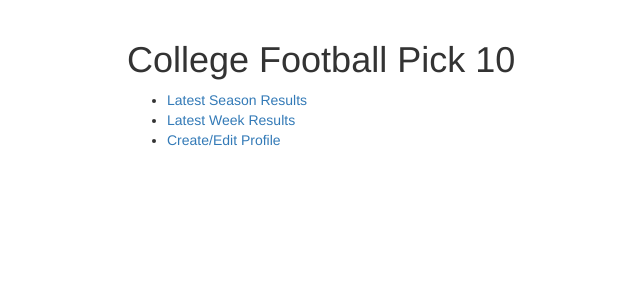
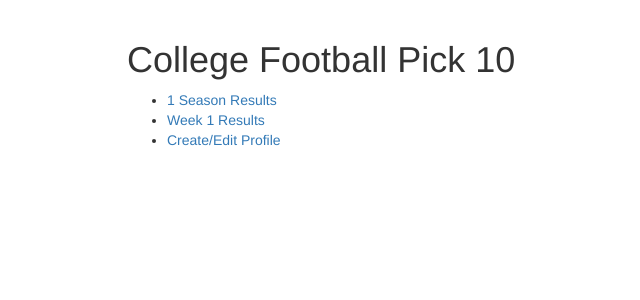
Before and after one commit to blreams/collegefootballpick10, a Django app: template templates/pick10/index.html in a window 1280 px wide. Shown: the part 52-352 px from the top of the page, without its empty margins (138-778 px from the left). Run offline with Django 3.2, Linux system fonts and the light colour scheme; the template is opened without the code that fills it: most values are stand-ins (such as "Sample title", 1, 10 or a date in 2020); some libraries are stand-ins or nearby versions.

Commit message:
slight modification to link text on index page

```diff
--- a/templates/pick10/index.html
+++ b/templates/pick10/index.html
@@ -13,14 +13,14 @@
 {% block body_block %}
 {% if year_num > 0 %}
 <ul>
-    <li><a href="{% url 'overall_results' year_num %}">Latest Season Results</a></li>
-    <li><a href="{% url 'week_results' year_num week_num %}">Latest Week Results</a></li>
+    <li><a href="{% url 'overall_results' year_num %}">{{year_num}} Season Results</a></li>
+    <li><a href="{% url 'week_results' year_num week_num %}">Week {{week_num}} Results</a></li>
     {% if profile == None %}
     <li><a href="{% url 'profile' %}">Create/Edit Profile</a></li>
     {% elif profile.player == None %}
     <li>...Waiting for Commissioner to create Player link...</li>
     {% else %}
-    <li><a href="{% url 'player_results' year_num week_num profile.player.id %}">Latest Pick Results</a></li>
+    <li><a href="{% url 'player_results' year_num week_num profile.player.id %}">Week {{week_num}} Pick Results</a></li>
     <li><a href="{% url 'enter_picks' year_num week_num profile.player.id %}">Enter/Modify Picks</a></li>
     {% endif %}
 </ul>
```
